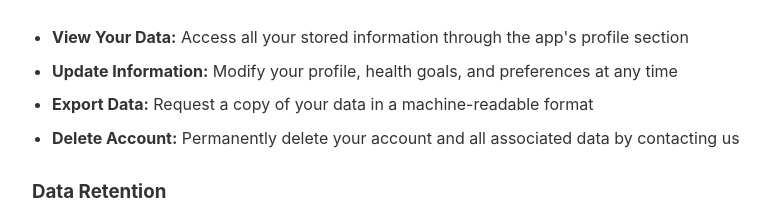
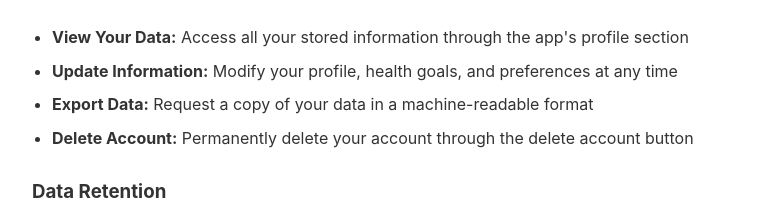
Before and after one commit to abhinavsrinivasan/diabetes-me-privacy, a plain HTML site: page index.html in a window 1280 px wide. Shown: the part 3568-3784 px from the top of the page, without its empty margins (248-1031 px from the left). Drawn offline with Linux system fonts and the light colour scheme.

Commit message:
Update index.html

```diff
--- a/index.html
+++ b/index.html
@@ -204,7 +204,7 @@
             <li><strong>View Your Data:</strong> Access all your stored information through the app's profile section</li>
             <li><strong>Update Information:</strong> Modify your profile, health goals, and preferences at any time</li>
             <li><strong>Export Data:</strong> Request a copy of your data in a machine-readable format</li>
-            <li><strong>Delete Account:</strong> Permanently delete your account and all associated data by contacting us</li>
+            <li><strong>Delete Account:</strong> Permanently delete your account through the delete account button</li>
         </ul>
 
         <h3>Data Retention</h3>
```
